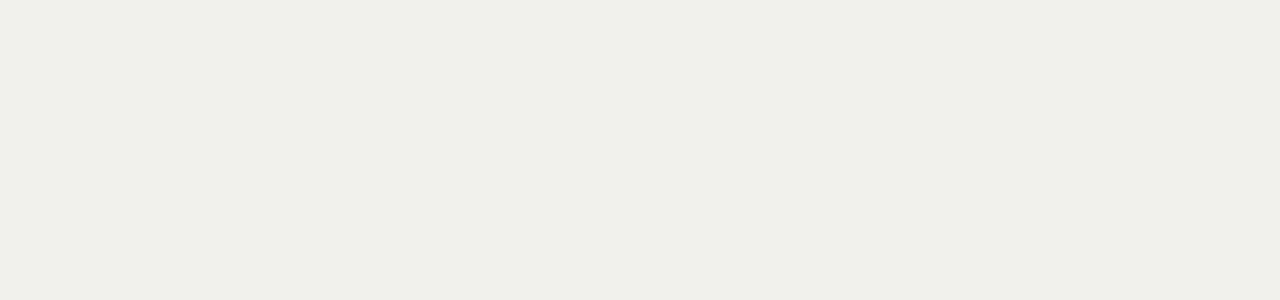
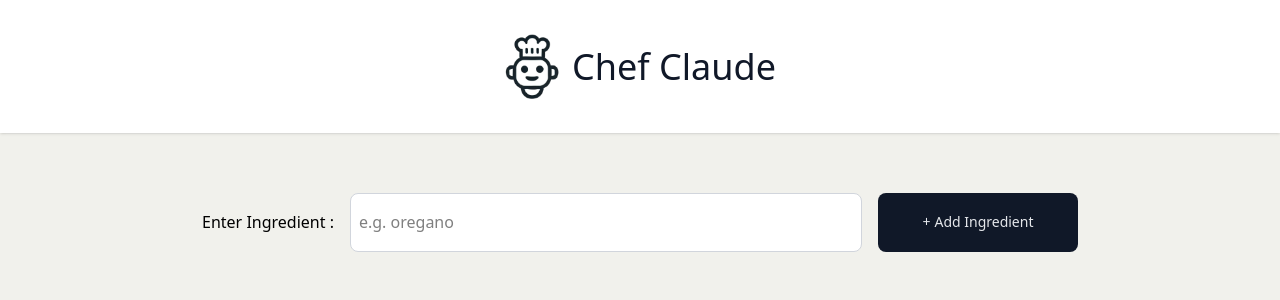
Before and after one commit to kaustubh-tripathi-1/Web-Dev, a React (Vite) app in the folder React/ChefClaude/: page / in a window 1280 px wide. Shown: the top 300 px of the page. Built offline with nearby package versions, Linux system fonts and the light colour scheme.

Commit message:
Practice Conditional Rendering

```diff
--- a/React/ChefClaude/src/App.jsx
+++ b/React/ChefClaude/src/App.jsx
@@ -5,16 +5,43 @@ import Counter from "./Components/PracticeCompos/Counter";
 import Practice from "./Components/PracticeCompos/Practice";
 import PracticeObjects from "./Components/PracticeCompos/PracticeObjects";
 import FormPractice from "./Components/PracticeCompos/FormPractice";
+import jokes from "./Components/PracticeCompos/ConditionalRenderingWithJokeCompo/jokesData.js";
+import Joke from "./Components/PracticeCompos/ConditionalRenderingWithJokeCompo/Joke.jsx";
 
 export default function App() {
+    /* //$ Render Jokes
+    const jokesList = jokes.map((joke) => (
+        <Joke key={joke.id} setup={joke.setup} punchline={joke.punchline} />
+    )); */
+
+    //$ Conditional Rendering challenges
+    /* const [msgs, setMsgs] = useState([]);
+
+    function showNotification() {
+        if (msgs.length === 0) {
+            return `You're all caught up.`;
+        } else if (msgs.length === 1) {
+            return `You have ${msgs.length} unread msg.`;
+        } else {
+            return `You have ${msgs.length} unread msgs.`;
+        }
+    } */
+
     return (
         <>
-            {/* <Header />
-            <MainSection /> */}
+            <Header />
+            <MainSection />
             {/* <Counter /> */}
             {/* <Practice /> */}
             {/* <PracticeObjects /> */}
             {/* <FormPractice /> */}
+            {
+                //$ Conditional Rendering challenges
+                /* <main className="w-full bg-emerald-400 max-h-fit flex flex-col justify-center ">
+                {jokesList}
+                </main> */
+                // <h1>{showNotification()}</h1>
+            }
         </>
     );
 }
```
